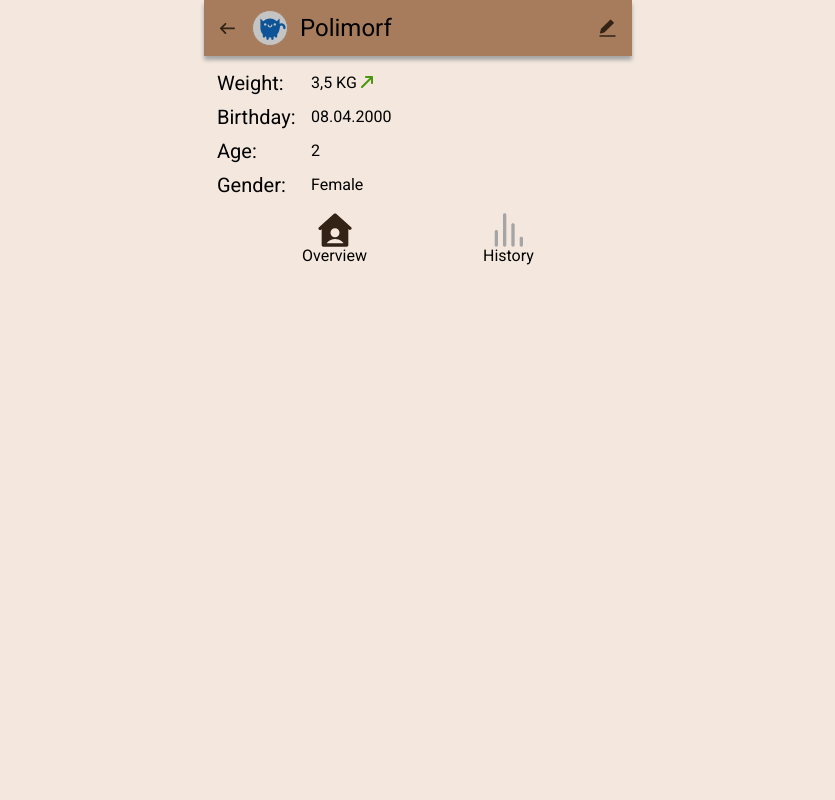
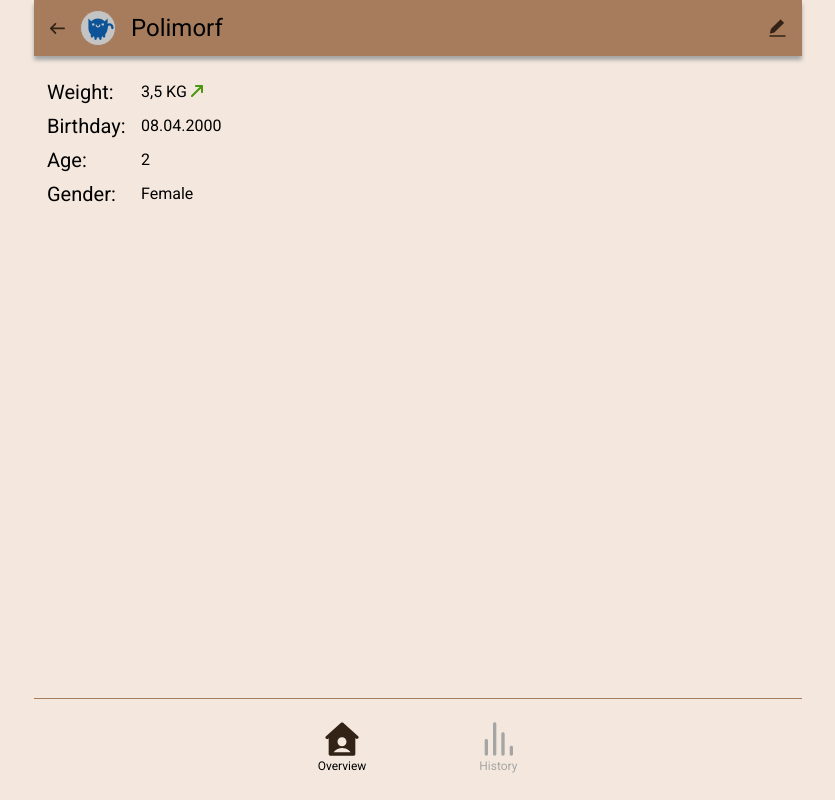
Before and after one commit to Jilze/Jilze.githib.io, a plain HTML site: page page2/index.html in a window 1280 px wide. Shown: the whole page, without its empty margins (222-1057 px from the left). Drawn offline with Linux system fonts and the light colour scheme; files that its build step writes are made by us from their sources.

Commit message:
add style

```diff
--- a/page2/index.html
+++ b/page2/index.html
@@ -12,15 +12,15 @@
     <link href="https://fonts.googleapis.com/css2?family=Roboto:wght@100;300;400;500&display=swap" rel="stylesheet">
     <title>Page2</title>
 </head>
-<body class="container">
-<header class="interface  ">
-    <svg class="interface__arrow" width="15" height="11" viewBox="0 0 15 11" fill="none"
-         xmlns="http://www.w3.org/2000/svg">
-        <path d="M6.09269 1.4773C6.43064 1.13935 6.43064 0.591419 6.09269 0.253465C5.75474 -0.0844884 5.2068 -0.0844884 4.86885 0.253465L0.253465 4.86885C0.0844884 5.03783 0 5.2593 0 5.48077C0 5.59811 0.0233528 5.70999 0.0656643 5.81202C0.107895 5.91409 0.170495 6.00972 0.253465 6.09269L4.86885 10.7081C5.2068 11.046 5.75474 11.046 6.09269 10.7081C6.43064 10.3701 6.43064 9.82219 6.09269 9.48423L2.95461 6.34615H14.1346C14.6126 6.34615 15 5.95871 15 5.48077C15 5.00283 14.6126 4.61538 14.1346 4.61538H2.95461L6.09269 1.4773Z"
-              fill="#332317"/>
-    </svg>
+<body>
+<header class="interface container ">
 
-    <div class="interface__start">
+    <div class="interface__left">
+        <svg width="15" height="11" viewBox="0 0 15 11" fill="none"
+             xmlns="http://www.w3.org/2000/svg">
+            <path d="M6.09269 1.4773C6.43064 1.13935 6.43064 0.591419 6.09269 0.253465C5.75474 -0.0844884 5.2068 -0.0844884 4.86885 0.253465L0.253465 4.86885C0.0844884 5.03783 0 5.2593 0 5.48077C0 5.59811 0.0233528 5.70999 0.0656643 5.81202C0.107895 5.91409 0.170495 6.00972 0.253465 6.09269L4.86885 10.7081C5.2068 11.046 5.75474 11.046 6.09269 10.7081C6.43064 10.3701 6.43064 9.82219 6.09269 9.48423L2.95461 6.34615H14.1346C14.6126 6.34615 15 5.95871 15 5.48077C15 5.00283 14.6126 4.61538 14.1346 4.61538H2.95461L6.09269 1.4773Z"
+                  fill="#332317"/>
+        </svg>
         <svg width="36" height="36" viewBox="0 0 36 36" fill="none" xmlns="http://www.w3.org/2000/svg">
             <rect x="0.5" y="0.5" width="35" height="35" rx="17.5" fill="#C4C4C4" stroke="#A77C5D"/>
             <path fill-rule="evenodd" clip-rule="evenodd"
@@ -35,10 +35,10 @@
                   d="M19.8 14.4C19.4686 14.4 19.2 14.6686 19.2 15C19.2 15.4372 19.042 15.721 18.8389 15.9015C18.6247 16.0919 18.3222 16.2 18 16.2C17.6778 16.2 17.3753 16.0919 17.1611 15.9015C16.958 15.721 16.8 15.4372 16.8 15C16.8 14.6686 16.5314 14.4 16.2 14.4C15.8686 14.4 15.6 14.6686 15.6 15C15.6 15.7628 15.892 16.379 16.3639 16.7984C16.8247 17.2081 17.4222 17.4 18 17.4C18.5778 17.4 19.1753 17.2081 19.6361 16.7984C20.108 16.379 20.4 15.7628 20.4 15C20.4 14.6686 20.1314 14.4 19.8 14.4Z"
                   fill="#C4C4C4"/>
         </svg>
-        <h1 class="list__title">Polimorf</h1>
+        <h1 class="interface__left-title">Polimorf</h1>
     </div>
 
-    <svg class="interface_end" width="17" height="18" viewBox="0 0 17 18" fill="none"
+    <svg class="interface_right" width="17" height="18" viewBox="0 0 17 18" fill="none"
          xmlns="http://www.w3.org/2000/svg">
         <path d="M11.6066 0.5C11.7392 0.5 11.8664 0.552678 11.9602 0.646447L14.7886 3.47487C14.9838 3.67014 14.9838 3.98672 14.7886 4.18198L5.59619 13.3744C5.53337 13.4372 5.45495 13.4821 5.369 13.5046L1.54057 14.5046C1.36883 14.5494 1.18617 14.4999 1.06066 14.3744C0.93514 14.2489 0.885581 14.0662 0.930441 13.8945L1.93044 10.066C1.95289 9.98007 1.99784 9.90165 2.06066 9.83883L11.253 0.646447C11.3468 0.552678 11.474 0.5 11.6066 0.5Z"
               fill="#332317"/>
@@ -48,12 +48,10 @@
 
 </header>
 
-<main>
-    <section class="container">
-
-        <dl class="list-container">
-            <div class="listt">
-                <dt class="medium-font">Weight</dt>
+<main class="container">
+        <dl class="list">
+            <div class="list__info">
+                <dt>Weight</dt>
                 <dd> 3,5 KG
                     <svg width="13" height="13" viewBox="0 0 13 13" fill="none" xmlns="http://www.w3.org/2000/svg">
                         <path d="M11.9258 1.6142C11.8243 1.36985 11.6301 1.17568 11.3858 1.0742C11.2656 1.02296 11.1365 0.995782 11.0058 0.994202H5.0058C4.74058 0.994202 4.48623 1.09956 4.29869 1.2871C4.11116 1.47463 4.0058 1.72899 4.0058 1.9942C4.0058 2.25942 4.11116 2.51377 4.29869 2.70131C4.48623 2.88884 4.74058 2.9942 5.0058 2.9942H8.5958L0.295798 11.2842C0.20207 11.3772 0.127676 11.4878 0.0769072 11.6096C0.0261385 11.7315 0 11.8622 0 11.9942C0 12.1262 0.0261385 12.2569 0.0769072 12.3788C0.127676 12.5006 0.20207 12.6112 0.295798 12.7042C0.388761 12.7979 0.499362 12.8723 0.621222 12.9231C0.743081 12.9739 0.873786 13 1.0058 13C1.13781 13 1.26852 12.9739 1.39038 12.9231C1.51223 12.8723 1.62284 12.7979 1.7158 12.7042L10.0058 4.4042V7.9942C10.0058 8.25942 10.1112 8.51377 10.2987 8.70131C10.4862 8.88885 10.7406 8.9942 11.0058 8.9942C11.271 8.9942 11.5254 8.88885 11.7129 8.70131C11.9004 8.51377 12.0058 8.25942 12.0058 7.9942V1.9942C12.0042 1.86352 11.977 1.73442 11.9258 1.6142Z"
@@ -61,23 +59,20 @@
                     </svg>
                 </dd>
             </div>
-            <div class="listt">
-                <dt class="medium-font"> Birthday</dt>
+            <div class="list__info">
+                <dt> Birthday</dt>
                 <dd> 08.04.2000</dd>
             </div>
-            <div class="listt">
-                <dt class="medium-font"> Age</dt>
+            <div class="list__info">
+                <dt> Age</dt>
                 <dd> 2</dd>
             </div>
-            <div class="listt">
-                <dt class="medium-font"> Gender</dt>
+            <div class="list__info">
+                <dt> Gender</dt>
                 <dd>Female</dd>
             </div>
-
-
         </dl>
 
-    </section>
 
 
 </main>
@@ -85,18 +80,17 @@
 
 
     <div class="footer__left">
-
-        <svg width="34" height="34" viewBox="0 0 34 34" fill="none" xmlns="http://www.w3.org/2000/svg">
-            <path d="M33.1667 14.1667L18.1667 0.833344C17.5 0.333343 16.6667 0.333343 16 0.833344L1 14.1667C0.333335 14.8333 0.166668 15.8333 0.833335 16.5C1.5 17.1667 2.5 17.3333 3.16667 16.6667L3.66667 16V32C3.66667 33 4.33333 33.6667 5.33333 33.6667H28.6667C29.6667 33.6667 30.3333 33 30.3333 32V16L30.8333 16.5C31.5 17.1667 32.5 17 33.1667 16.3333C33.8333 15.8333 33.8333 14.6667 33.1667 14.1667ZM17 15.3333C19.5 15.3333 21.5 17.3333 21.5 19.8333C21.5 22.3333 19.5 24.3333 17 24.3333C14.5 24.3333 12.5 22.3333 12.5 19.8333C12.5 17.3333 14.5 15.3333 17 15.3333ZM8.66667 30.3334C8.66667 30.1667 8.66667 30.1667 8.83333 30C12.5 25.5 19.1667 24.6667 23.6667 28.3333C24.3333 28.8333 24.8333 29.3333 25.3333 30C25.3333 30 25.3333 30.1667 25.5 30.3334H8.66667Z"
-                  fill="#332317"/>
-            <span class="footer__text">Overview</span>
+        <svg width="40" height="40" viewBox="0 0 40 40" fill="none" xmlns="http://www.w3.org/2000/svg">
+            <path d="M36.1667 17.1667L21.1667 3.83334C20.5 3.33334 19.6667 3.33334 19 3.83334L4 17.1667C3.33334 17.8333 3.16667 18.8333 3.83333 19.5C4.5 20.1667 5.5 20.3333 6.16667 19.6667L6.66667 19V35C6.66667 36 7.33333 36.6667 8.33333 36.6667H31.6667C32.6667 36.6667 33.3333 36 33.3333 35V19L33.8333 19.5C34.5 20.1667 35.5 20 36.1667 19.3333C36.8333 18.8333 36.8333 17.6667 36.1667 17.1667ZM20 18.3333C22.5 18.3333 24.5 20.3333 24.5 22.8333C24.5 25.3333 22.5 27.3333 20 27.3333C17.5 27.3333 15.5 25.3333 15.5 22.8333C15.5 20.3333 17.5 18.3333 20 18.3333ZM11.6667 33.3333C11.6667 33.1667 11.6667 33.1667 11.8333 33C15.5 28.5 22.1667 27.6667 26.6667 31.3333C27.3333 31.8333 27.8333 32.3333 28.3333 33C28.3333 33 28.3333 33.1667 28.5 33.3333H11.6667Z" fill="#332317"/>
+        </svg>
+        <span class="footer__text_active">Overview</span>
         </svg>
     </div>
     <div class="footer__right">
-        <svg width="29" height="34" viewBox="0 0 29 34" fill="none" xmlns="http://www.w3.org/2000/svg">
-            <path d="M10.6667 0.333344C9.66669 0.333344 9.00002 1.00001 9.00002 2.00001V32C9.00002 33 9.66669 33.6667 10.6667 33.6667C11.6667 33.6667 12.3334 33 12.3334 32V2.00001C12.3334 1.00001 11.6667 0.333344 10.6667 0.333344ZM2.33335 17C1.33335 17 0.666687 17.6667 0.666687 18.6667V32C0.666687 33 1.33335 33.6667 2.33335 33.6667C3.33335 33.6667 4.00002 33 4.00002 32V18.6667C4.00002 17.6667 3.33335 17 2.33335 17ZM19 10.3333C18 10.3333 17.3334 11 17.3334 12V32C17.3334 33 18 33.6667 19 33.6667C20 33.6667 20.6667 33 20.6667 32V12C20.6667 11 20 10.3333 19 10.3333ZM27.3334 23.6667C26.3334 23.6667 25.6667 24.3333 25.6667 25.3333V32C25.6667 33 26.3334 33.6667 27.3334 33.6667C28.3334 33.6667 29 33 29 32V25.3333C29 24.3333 28.3334 23.6667 27.3334 23.6667Z"
-                  fill="#A5A5A5"/>
-            <span class="footer__text">History</span>
+        <svg width="40" height="40" viewBox="0 0 40 40" fill="none" xmlns="http://www.w3.org/2000/svg">
+            <path d="M16.6667 3.33334C15.6667 3.33334 15 4.00001 15 5.00001V35C15 36 15.6667 36.6667 16.6667 36.6667C17.6667 36.6667 18.3334 36 18.3334 35V5.00001C18.3334 4.00001 17.6667 3.33334 16.6667 3.33334ZM8.33335 20C7.33335 20 6.66669 20.6667 6.66669 21.6667V35C6.66669 36 7.33335 36.6667 8.33335 36.6667C9.33335 36.6667 10 36 10 35V21.6667C10 20.6667 9.33335 20 8.33335 20ZM25 13.3333C24 13.3333 23.3334 14 23.3334 15V35C23.3334 36 24 36.6667 25 36.6667C26 36.6667 26.6667 36 26.6667 35V15C26.6667 14 26 13.3333 25 13.3333ZM33.3334 26.6667C32.3334 26.6667 31.6667 27.3333 31.6667 28.3333V35C31.6667 36 32.3334 36.6667 33.3334 36.6667C34.3334 36.6667 35 36 35 35V28.3333C35 27.3333 34.3334 26.6667 33.3334 26.6667Z" fill="#A5A5A5"/>
+        </svg>
+        <span class="footer__text">History</span>
         </svg>
     </div>
 
--- a/page2/style.css
+++ b/page2/style.css
@@ -21,7 +21,7 @@ body {
 }
 
 .container {
-    max-width: 428px;
+    max-width: 768px;
     margin: 0 auto;
 }
 
@@ -31,95 +31,96 @@ body {
     background-color: var(--color1);
     display: flex;
     align-items: center;
+    position: sticky;
+    top: 0;
+    justify-content: space-between;
+    box-shadow: 0 4px 4px var(--additional-dark-color);
+}
 
+
+.interface__left {
+    display: flex;
+    align-items: center;
+    margin-left: 16px;
+    gap: 15px;
 
 }
 
-.interface {
-    box-shadow: 0 4px 4px var(--additional-dark-color);
-}
-
-.interface__arrow {
-    margin-left: 16px;
-}
-
-.interface__start {
-    display: flex;
-    align-items: center;
-    margin-left: 17px;
-    gap: 12px;
-    justify-content: flex-start;
-}
-
-.list__title {
+.interface__left-title {
     font-weight: 400;
     font-size: 24px;
     line-height: 28px;
 }
 
-.interface_end {
-    margin-left: 207px;
+.interface_right {
+    margin-right: 16px;
 }
+
 
 /* MAIN*/
 
-
-.list-container {
-    margin-top: 15px;
-margin-left: 13px;
-line-height: 33px;
+.list{
+    margin-top: 24px;
+    margin-left: 13px;
     gap: 10px;
-display: flex;
+    display: flex;
     flex-direction: column;
 }
+.list__info {
+    display: grid;
+    grid-template-columns: 54px 104px;
+}
 
-
-.listt {
-    display: grid;
-    grid-template-columns: 54px 103px;
-}
-dt{
-
+dt {
     font-size: 20px;
     font-weight: 400;
     line-height: 24px;
+}
 
-
-}
-dd{
-   font-size: 16px;
+dd {
+    font-size: 16px;
     font-weight: 400;
     line-height: 24px;
+}
 
-
-}
 dt::after {
     content: ':';
 }
 
 /*FOOTER*/
 
-footer {
+.footer {
+    border-top: solid 1px var(--color1);
+    padding-top: 20px;
+    justify-content: center;
+    gap: 112px;
     display: flex;
-    justify-content: center;
-    gap: 116px;
-    margin-top: 537px;
+    margin-top: 492px;
 }
-.footer__left{
-    display: flex;
-    flex-direction: column;
-    align-items: center;
-}
-.footer__right{
+
+.footer__left {
+
     display: flex;
     flex-direction: column;
     align-items: center;
 }
 
-h5{
-margin: 0;
+.footer__right {
+
+    display: flex;
+    flex-direction: column;
+    align-items: center;
+}
+
+.footer__text {
     font-size: 12px;
     font-weight: 400;
-
-
+    line-height: 14px;
+color: var(--additional-dark-color);
 }
+.footer__text_active {
+    font-size: 12px;
+    font-weight: 400;
+    line-height: 14px;
+    color: black;
+}
```
